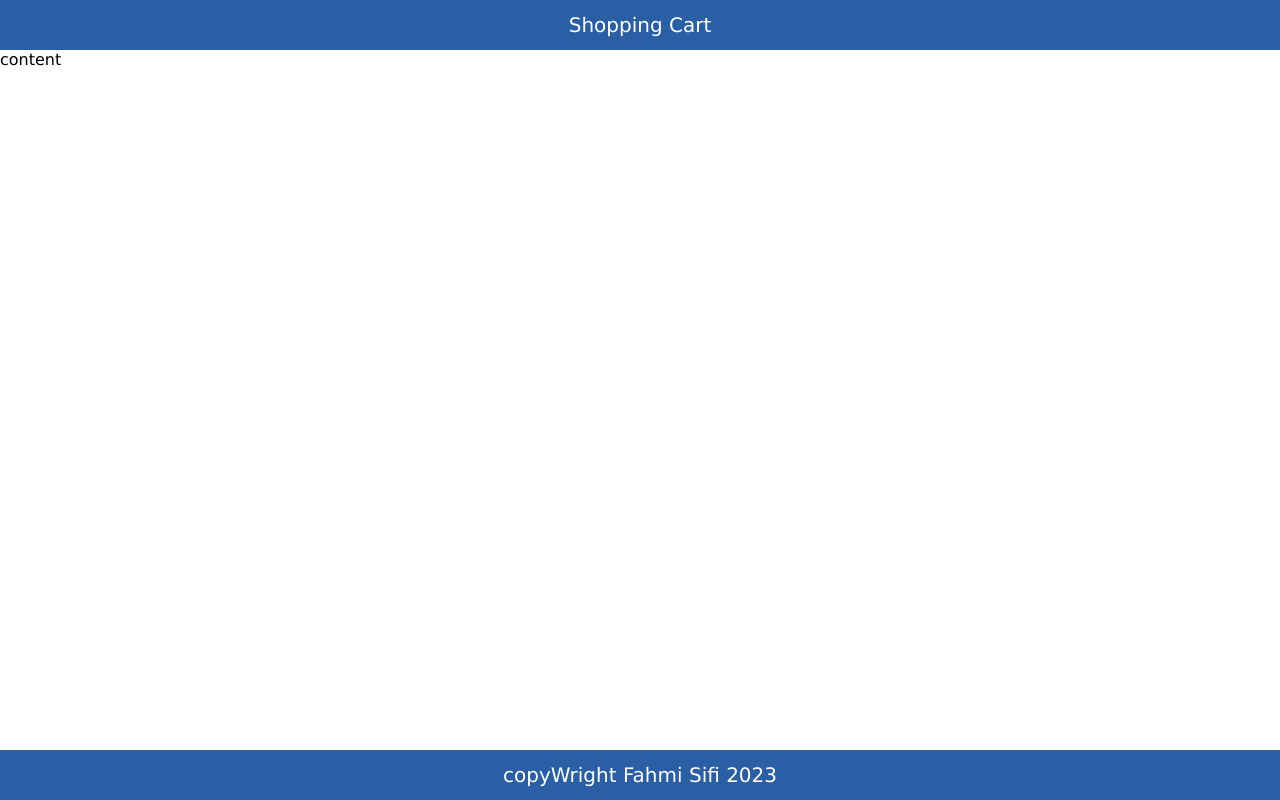
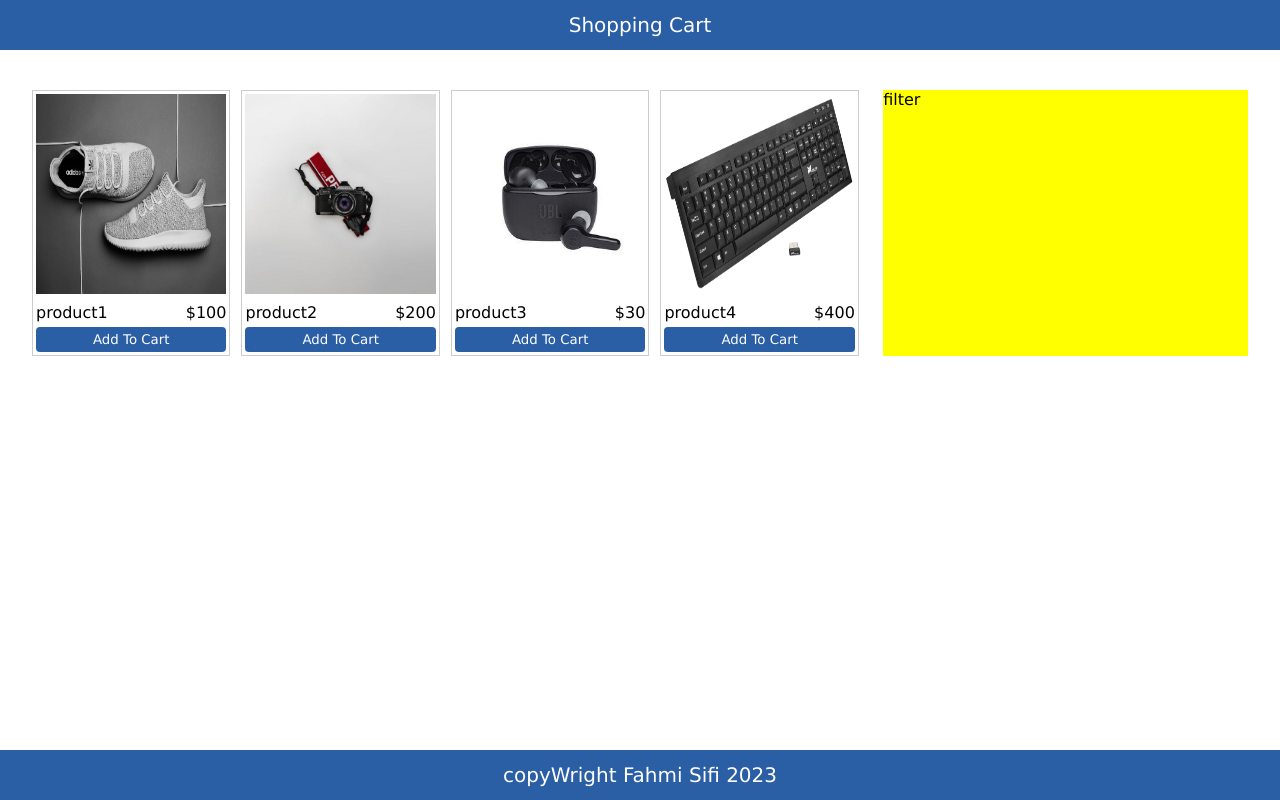
Before and after one commit to userfahmisifi/react-shopping-cart, a React (Create React App) app in the folder client/: page / in a window 1280 px wide. Built offline with nearby package versions, Linux system fonts and the light colour scheme.

Commit message:
products comp

```diff
--- a/client/src/App.js
+++ b/client/src/App.js
@@ -1,14 +1,24 @@
+
+import React , { useState } from 'react'
 import Footer from "./components/Footer/Footer";
 import Header from "./components/Header/Header";
-import words from "./words";
+import Products from "./components/Products/Products";
+import data from './data.json'
 
 
 function App() {
+ const [products,setProducts]=useState(data)
+
   return (
     <div className='layout'>
-       <Header/>
-       <main> {words.content} </main>
-       <Footer/>
+      <Header />
+      <main>
+        <div className="products">
+          <Products products={products}/>
+          <div className="products-filter">filter</div>
+        </div>
+      </main>
+      <Footer />
     </div>
   );
 }
--- /dev/null
+++ b/client/src/components/Product/Product.js
@@ -0,0 +1,16 @@
+import React from 'react'
+
+function Product(props) {
+    return (
+        <div className="item">
+            <img src={props.product.imageUrl} alt={props.product.title}/>
+            <div className="item-info">
+                {props.product.title}
+                <span className="info-price">${props.product.price}</span>
+            </div>
+            <button className="item-btn"> Add To Cart</button>
+        </div>
+    )
+}
+
+export default Product
--- /dev/null
+++ b/client/src/components/Products/Products.js
@@ -0,0 +1,18 @@
+import React from 'react'
+import '../../css/Products/Products.css'
+import Product from '../Product/Product'
+
+function Products(props) {
+  return (
+    <div className="products-items">
+            {
+                props.products.map(function (product) {
+                    return  <Product key={product.id} product={product}/>
+                })
+            }
+
+    </div>
+  )
+}
+
+export default Products
--- /dev/null
+++ b/client/src/components/Products/Products.scss
@@ -0,0 +1,46 @@
+.products {
+  width: 95%;
+  margin: auto;
+  padding-top: 40px;
+  display: flex;
+  justify-content: space-between;
+
+  &-items {
+    width: 68%;
+    display: flex;
+    justify-content: space-between;
+
+
+    .item {
+      width: 24%;
+      border: 1px solid #ccc;
+      padding: 3px;
+
+      img {
+        width: 100%;
+        height:200px;
+      }
+
+      &-info {
+        display: flex;
+        justify-content: space-between;
+        margin: 5px 0;
+      }
+
+      &-btn {
+        width: 100%;
+        padding: 5px 0;
+        border: 0;
+        border-radius: 4px;
+        background: #2a5ea5;
+        color: #fff;
+        cursor: pointer;
+      }
+    }
+  }
+
+  &-filter {
+    width: 30%;
+    background: yellow;
+  }
+}
--- /dev/null
+++ b/client/src/css/Products/Products.css
@@ -0,0 +1,39 @@
+.products {
+  width: 95%;
+  margin: auto;
+  padding-top: 40px;
+  display: flex;
+  justify-content: space-between;
+}
+.products-items {
+  width: 68%;
+  display: flex;
+  justify-content: space-between;
+}
+.products-items .item {
+  width: 24%;
+  border: 1px solid #ccc;
+  padding: 3px;
+}
+.products-items .item img {
+  width: 100%;
+  height: 200px;
+}
+.products-items .item-info {
+  display: flex;
+  justify-content: space-between;
+  margin: 5px 0;
+}
+.products-items .item-btn {
+  width: 100%;
+  padding: 5px 0;
+  border: 0;
+  border-radius: 4px;
+  background: #2a5ea5;
+  color: #fff;
+  cursor: pointer;
+}
+.products-filter {
+  width: 30%;
+  background: yellow;
+}
--- a/client/src/data.json
+++ b/client/src/data.json
@@ -12,7 +12,7 @@
     },
     {
         "id": 2,
-        "title": "product1",
+        "title": "product2",
         "imageUrl": "/images/product2.jpeg",
         "desc": "this is product 2",
         "price": 200,
@@ -23,10 +23,10 @@
     },
     {
         "id": 3,
-        "title": "product1",
+        "title": "product3",
         "imageUrl": "/images/product3.jpg",
         "desc": "this is product 3",
-        "price": 300,
+        "price": 30,
         "sizes": [
             "s",
             "M"
@@ -34,7 +34,7 @@
     },
     {
         "id": 4,
-        "title": "product1",
+        "title": "product4",
         "imageUrl": "/images/product4.png",
         "desc": "this is product 4",
         "price": 400,
--- a/client/src/words.js
+++ b/client/src/words.js
@@ -1,6 +1,6 @@
 const words={
     headerTitle:'Shopping Cart',
     footerTitle:'copyWright Fahmi Sifi 2023',
-    content:'content'
+
 }
 export default words
```
Also changed, not shown: client/public/index.html (line endings or trailing spaces), client/src/components/Product/Product.scss (added), client/src/css/Product/Product.css (added), client/src/index.css (line endings or trailing spaces).
